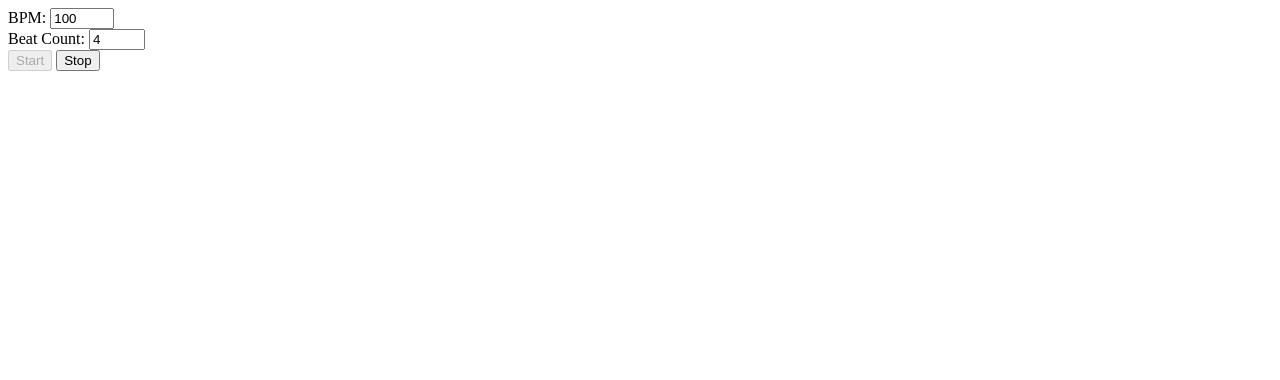
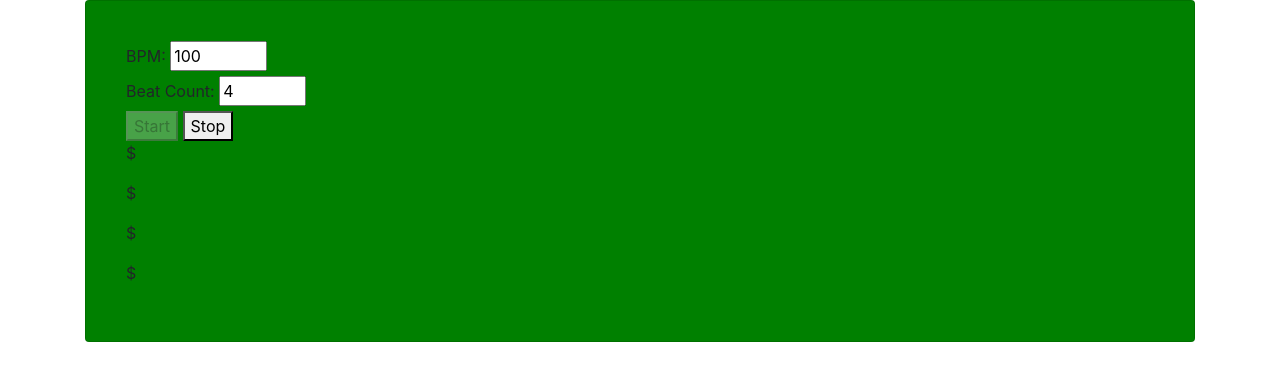
Before and after one commit to CodeJonesW/MetronomeApp, a website: page index.html in a window 1280 px wide. Both pictures are taken after a click on the button "Start". Drawn offline with nearby package versions, Linux system fonts and the light colour scheme.

Commit message:
implemented card bootstrap

```diff
--- a/index.html
+++ b/index.html
@@ -5,19 +5,33 @@
     <meta charset="UTF-8">
     <meta name="viewport" content="width=device-width, initial-scale=1.0">
     <title>Document</title>
+    <link rel="stylesheet" type="text/css" href="./style.css"">
+    <link rel=" stylesheet" href="https://stackpath.bootstrapcdn.com/bootstrap/4.4.1/css/bootstrap.min.css"
+        integrity="sha384-Vkoo8x4CGsO3+Hhxv8T/Q5PaXtkKtu6ug5TOeNV6gBiFeWPGFN9MuhOf23Q9Ifjh" crossorigin="anonymous">
+
 </head>
 
 <body>
+    <div class="container">
+        <div class="row ">
+            <div class="col-lg ">
+                <div id="cardId" class="card">
                     <form>
                         <label>BPM:</label>
-        <input id="bpmInput" type="number" value="100" min="40" max="200"></br>
+                        <input id="bpmInput" type="number" value="100" min="40" max="250"></br>
                         <label>Beat Count:</label>
                         <input id="beatCountInput" type="number" value="4" min="1" max="10"></br>
                         <button id="startButton">Start</button>
                         <button id="stopButton">Stop</button>
                     </form>
 
+                    <div id="beatIcons">
 
+                    </div>
+                </div>
+            </div>
+        </div>
+    </div>
 
     <script src="metronome.js"></script>
 </body>
--- a/metronome.js
+++ b/metronome.js
@@ -14,22 +14,36 @@ function convertBpmToMilliSeconds(bpm) {
 }
 
 
-
+// Variables
 const startButton = document.getElementById("startButton")
 const stopButton = document.getElementById("stopButton")
+const beatIconDiv = document.getElementById("beatIcons")
+let bpmInput
+let iconCount = 0
+
+
 
 
 // Metronome Event Listeners
 startButton.addEventListener("click", function (event) {
     event.preventDefault()
-
     metronomeOptions.bpm = parseInt(document.getElementById("bpmInput").value)
     metronomeOptions.beatCount = parseInt(document.getElementById("beatCountInput").value)
     convertBpmToMilliSeconds(metronomeOptions.bpm)
 
 
     setInterval(function () {
+        iconCount++
         console.log(`sound every ${metronomeOptions.beatLengthInMs}ms`)
+        if (iconCount <= metronomeOptions.beatCount) {
+            let icon = document.createElement("p")
+            icon.innerHTML = '$'
+            beatIconDiv.append(icon)
+        } else {
+            beatIconDiv.innerHTML = ""
+            iconCount = 0
+        }
+
 
     }, metronomeOptions.beatLengthInMs)
 
@@ -38,6 +52,7 @@ startButton.addEventListener("click", function (event) {
 })
 
 stopButton.addEventListener("click", function (event) {
+
     clearInterval()
     startButton.disabled = false
 
--- /dev/null
+++ b/style.css
@@ -0,0 +1,4 @@
+#cardId {
+    background-color: green;
+    padding: 5vh;
+}
```
Lines whose indentation alone changed are shown as unchanged.
